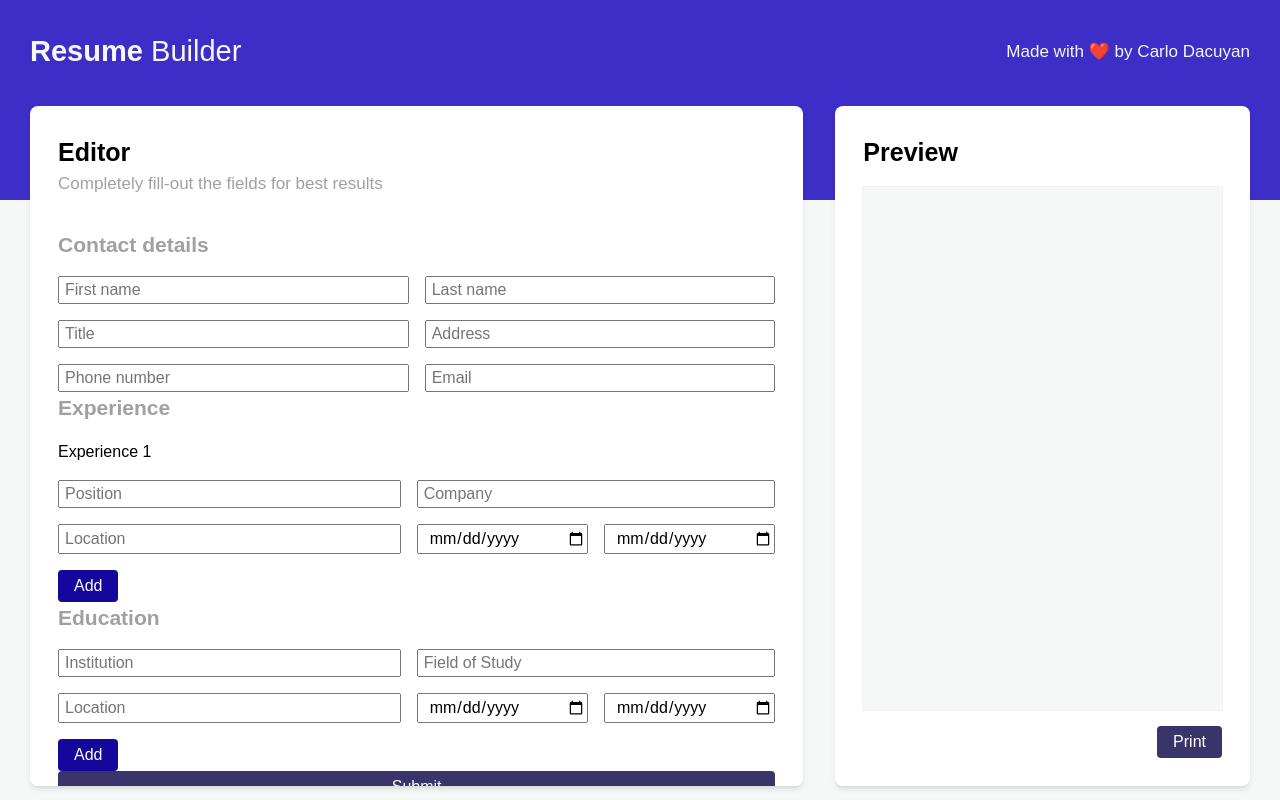
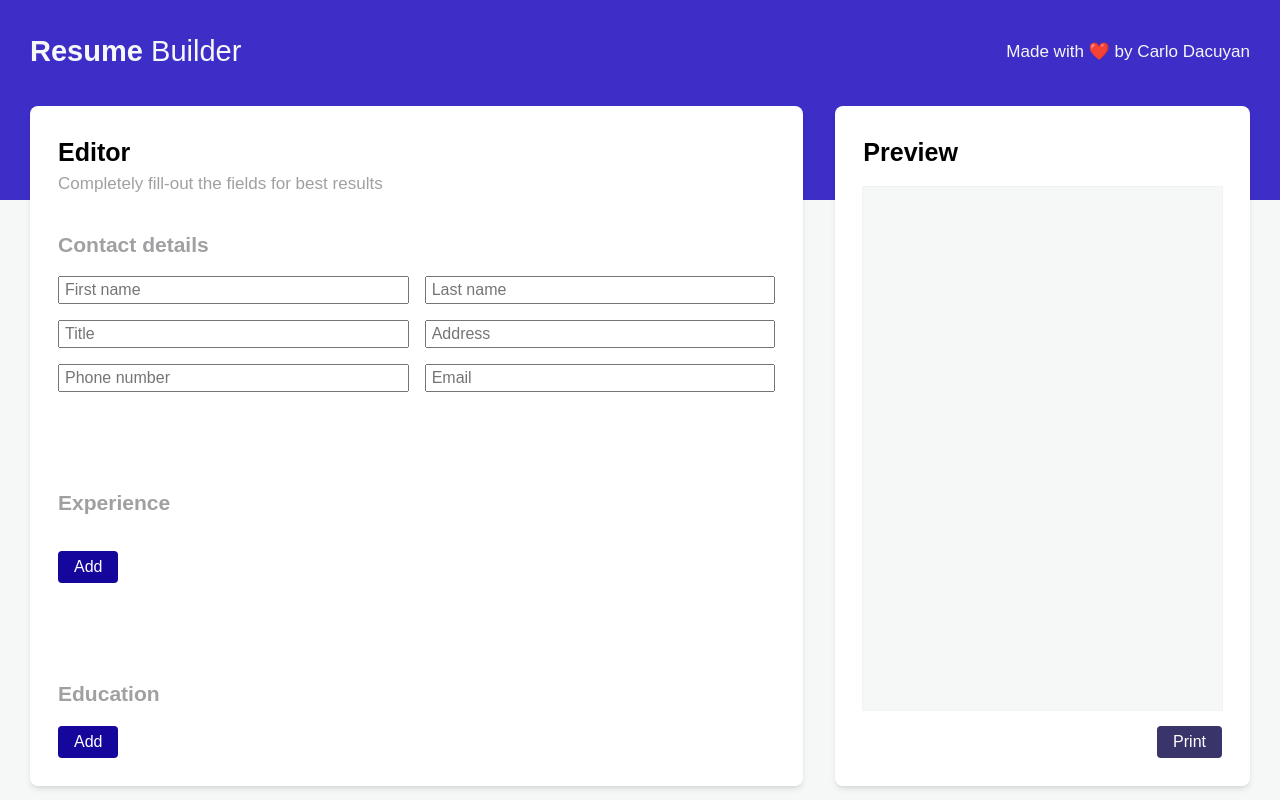
Before and after one commit to hicarlodacuyan/top-projects, a React (Create React App) app: page / in a window 1280 px wide. Built offline with nearby package versions, Linux system fonts and the light colour scheme.

Commit message:
Update codebase

```diff
--- a/src/components/ContactDetails.jsx
+++ b/src/components/ContactDetails.jsx
@@ -14,7 +14,7 @@ class ContactDetails extends Component {
               type="text"
               name="firstName"
               placeholder='First name'
-              value={this.props.state.contactDetails[0]}
+              value={this.props.state.firstName}
               onChange={this.props.changeHandler}
               required />
 
@@ -22,7 +22,7 @@ class ContactDetails extends Component {
               type="text"
               name="lastName"
               placeholder='Last name'
-              value={this.props.state.contactDetails[1]}
+              value={this.props.state.lastName}
               onChange={this.props.changeHandler}
               required />
 
@@ -30,7 +30,7 @@ class ContactDetails extends Component {
               type="text"
               name="title"
               placeholder='Title'
-              value={this.props.state.contactDetails[2]}
+              value={this.props.state.title}
               onChange={this.props.changeHandler}
               required />
 
@@ -38,7 +38,7 @@ class ContactDetails extends Component {
               type="text"
               name="address"
               placeholder='Address'
-              value={this.props.state.contactDetails[3]}
+              value={this.props.state.address}
               onChange={this.props.changeHandler}
               required />
 
@@ -46,7 +46,7 @@ class ContactDetails extends Component {
               type="number"
               name="phoneNumber"
               placeholder='Phone number'
-              value={this.props.state.contactDetails[4]}
+              value={this.props.state.phoneNumber}
               onChange={this.props.changeHandler}
               required />
 
@@ -54,7 +54,7 @@ class ContactDetails extends Component {
               type="email"
               name="email"
               placeholder='Email'
-              value={this.props.state.contactDetails[5]}
+              value={this.props.state.email}
               onChange={this.props.changeHandler}
               required />
 
--- a/src/components/Editor.jsx
+++ b/src/components/Editor.jsx
@@ -6,18 +6,6 @@ import ExperienceDetails from './ExperienceDetails';
 class Editor extends Component {
     constructor(props) {
         super(props);
-
-        this.state = {
-            experiences: [<ExperienceDetails />]
-        };
-
-        this.addExperience = this.addExperience.bind(this);
-    }
-
-    addExperience() {
-        this.setState({
-            experiences: this.state.experiences.concat(<ExperienceDetails />)
-        })
     }
 
     render() {
@@ -32,24 +20,22 @@ class Editor extends Component {
                     <div className='experience'>
                         <h3 className='experience-title'>Experience</h3>
                         <div className='experiences'>
-                            {this.state.experiences.map((experience, index) => <ExperienceDetails key={index} item={index + 1} state={this.props.state} changeHandler={this.props.changeHandler} />)}
+                            {this.props.state.experiences.map((exp) => <ExperienceDetails state={exp} changeHandler={this.props.changeHandler} />)}
                         </div>
-                        <input className='add-btn' type="button" value="Add" onClick={this.addExperience} />
+                        <input className='add-btn' type="button" value="Add" onClick={this.props.experienceHandler} />
                     </div>
 
                     <div className='education'>
                         <h3 className='education-title'>Education</h3>
-                        <div className='education-inputs'>
+                        {/* <div className='education-inputs'>
                             <input className='institution' type="text" placeholder='Institution' />
                             <input className='field-of-study' type="text" placeholder='Field of Study' />
                             <input className='education-location' type="text" placeholder='Location' />
                             <input className='education-from' type="date" placeholder='From' />
                             <input className='education-to' type="date" placeholder='To' />
-                        </div>
+                        </div> */}
                         <input className='add-btn' type="button" value="Add" />
                     </div>
-
-                    <input className='submit-btn' type="submit" value="Submit" />
                 </form>
             </section>
         );
--- a/src/components/ExperienceDetails.jsx
+++ b/src/components/ExperienceDetails.jsx
@@ -8,12 +8,13 @@ class ExperienceDetails extends Component {
   render() {
     return (
       <div className='experience-inputs'>
-            <p className="experience-number">Experience {this.props.item}</p>
+            <p className="experience-number">Experience</p>
 
             <input
               className='position'
               type="text"
-              name={`position${this.props.item}`}
+              name="experiences"
+              value={this.props.state.position}
               onChange={this.props.changeHandler}
               placeholder='Position'
               required />
@@ -21,7 +22,8 @@ class ExperienceDetails extends Component {
             <input
               className='company'
               type="text"
-              name={`company${this.props.item}`}
+              name='company'
+              value={this.props.state.company}
               onChange={this.props.changeHandler}
               placeholder='Company'
               required />
@@ -29,7 +31,8 @@ class ExperienceDetails extends Component {
             <input
               className='experience-location'
               type="text"
-              name={`experienceLocation${this.props.item}`}
+              name="experienceLocation"
+              value={this.props.state.experienceLocation}
               onChange={this.props.changeHandler}
               placeholder='Location'
               required />
@@ -37,7 +40,8 @@ class ExperienceDetails extends Component {
             <input
               className='experience-from'
               type="date"
-              name={`experienceFrom${this.props.item}`}
+              name="experienceFrom"
+              value={this.props.state.experienceFrom}
               onChange={this.props.changeHandler}
               placeholder='From'
               required />
@@ -45,7 +49,8 @@ class ExperienceDetails extends Component {
             <input
               className='experience-to'
               type="date"
-              name={`experienceTo${this.props.item}`}
+              name="experienceTo"
+              value={this.props.state.experienceTo}
               onChange={this.props.changeHandler}
               placeholder='To'
               required />
--- a/src/components/Main.jsx
+++ b/src/components/Main.jsx
@@ -14,13 +14,11 @@ class Main extends Component {
             address: '',
             phoneNumber: '',
             email: '',
-            contactDetails: []
+            experiences: []
         };
 
-        this.experience = {};
-
         this.handleChange = this.handleChange.bind(this);
-        this.handleSubmit = this.handleSubmit.bind(this);
+        this.addExperience = this.addExperience.bind(this);
     }
 
     handleChange(event) {
@@ -32,22 +30,22 @@ class Main extends Component {
         });
     }
 
-    handleSubmit(event) {
-        event.preventDefault();
-
-        const { firstName, lastName, title, address, phoneNumber, email } = this.state;
-
+    addExperience() {
         this.setState({
-            contactDetails: [firstName, lastName, title, address, phoneNumber, email]
-        })
-
-        console.log(this.state);
+            experiences: [...this.state.experiences].concat({
+                position: '',
+                company: '',
+                experienceLocation: '',
+                experienceFrom: '',
+                experienceTo: ''
+            })
+        });
     }
 
     render() {
         return (
             <main className="main-container">
-                <Editor state={this.state} changeHandler={this.handleChange} submitHandler={this.handleSubmit} />
+                <Editor state={this.state} changeHandler={this.handleChange} experienceHandler={this.addExperience} />
                 <Preview state={this.state} />
             </main>
         );
--- a/src/components/Preview.jsx
+++ b/src/components/Preview.jsx
@@ -7,14 +7,19 @@ class Preview extends Component {
     }
 
     render() {
-        const { contactDetails } = this.props.state;
+        const { firstName, lastName, title, address, phoneNumber, email, experiences } = this.props.state;
 
         return (
             <section className="preview-container">
                 <h2 className='preview-title'>Preview</h2>
                 <div className='output-preview'>
                     <div className='preview-contact-details'>
-                        {contactDetails.map((data) => <p key={data}>{data}</p>)}
+                        <p>{firstName}</p>
+                        <p>{lastName}</p>
+                        <p>{title}</p>
+                        <p>{address}</p>
+                        <p>{phoneNumber}</p>
+                        <p>{email}</p>
                     </div>
                 </div>
                 <button className='print-btn'>Print</button>
```
